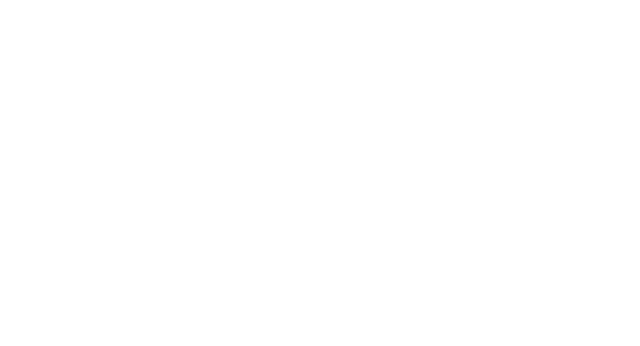
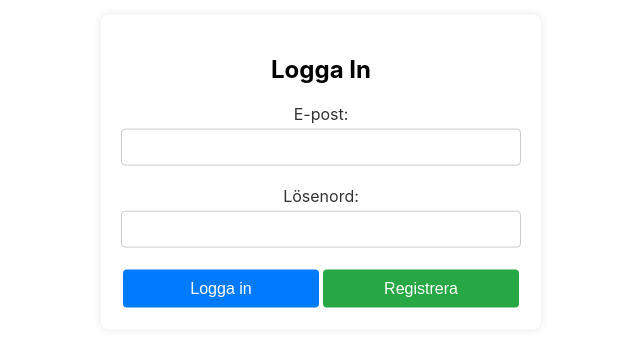
Before and after one commit to d1mazik/FinalSurveyToolProject, a React (Create React App) app in the folder client/: page /login in a window 1280 px wide. Before the commit this address had no page. Shown: the part 228-574 px from the top of the page, without its empty margins (319-959 px from the left). Built offline with nearby package versions, Linux system fonts and the light colour scheme.

Commit message:
skapade inlogg och registrering sida

```diff
--- a/client/package.json
+++ b/client/package.json
@@ -6,6 +6,7 @@
     "@testing-library/jest-dom": "^5.17.0",
     "@testing-library/react": "^13.4.0",
     "@testing-library/user-event": "^13.5.0",
+    "axios": "^1.6.8",
     "react": "^18.3.1",
     "react-dom": "^18.3.1",
     "react-router-dom": "^6.23.0",
--- a/client/src/App.js
+++ b/client/src/App.js
@@ -1,5 +1,6 @@
 import React from 'react';
 import { BrowserRouter as Router, Routes, Route } from 'react-router-dom';
+import LoginScreen from './screens/LoginScreen';
 import MenuScreen from './screens/MenuScreen';
 import AllQuestionsScreen from './screens/AllQuestionsScreen'; // Importera AllQuestionsScreen-komponenten
 
@@ -8,8 +9,9 @@ function App() {
         <Router>
             <div className="App">
                 <Routes>
-                    <Route path="/" element={<MenuScreen />} />
-                    <Route path="/all-questions" element={<AllQuestionsScreen />} /> {/* Använd AllQuestionsScreen-komponenten */}
+                    <Route path="/login" element={<LoginScreen />} />
+                    {/*<Route path="/" element={<MenuScreen />} />*/}
+                    {/*<Route path="/all-questions" element={<AllQuestionsScreen />} /> */}
                 </Routes>
             </div>
         </Router>
--- /dev/null
+++ b/client/src/screens/LoginScreen.js
@@ -0,0 +1,132 @@
+import React, { useState } from 'react';
+import axios from 'axios';
+import '../styles/LoginScreen.css';
+
+function LoginScreen() {
+    const [loginInfo, setLoginInfo] = useState({ username: '', password: '' });
+    const [registerInfo, setRegisterInfo] = useState({ firstName: '', lastName: '', email: '', password: '' });
+    const [showRegister, setShowRegister] = useState(false);
+    const [errorMessage, setErrorMessage] = useState('');
+
+    const handleLogin = async (event) => {
+        event.preventDefault();
+        setErrorMessage('');
+        try {
+            const response = await axios.post('http://localhost:8080/api/auth/authenticate', {
+                email: loginInfo.username,
+                password: loginInfo.password
+            });
+            console.log('Login Success:', response.data);
+        } catch (error) {
+            console.error('Login Error:', error);
+            setErrorMessage('Felaktig e-postadress eller lösenord.');
+        }
+    };
+
+    const handleRegister = async (event) => {
+        event.preventDefault();
+        setErrorMessage('');
+        try {
+            const response = await axios.post('http://localhost:8080/api/auth/register', {
+                firstName: registerInfo.firstName,
+                lastName: registerInfo.lastName,
+                email: registerInfo.email,
+                password: registerInfo.password
+            });
+            console.log('Registration Success:', response.data);
+            // Rensa formuläret eller omdirigera användaren
+        } catch (error) {
+            if (error.response) {
+                // Servern svarade med en statuskod som ligger utanför 2xx-serien
+                console.error('Registration Error:', error.response.data);
+                setErrorMessage(error.response.data.message || 'Registrering misslyckades. Kontrollera uppgifterna och försök igen.');
+            } else {
+                // Något hände i inställningen av förfrågan som utlöste ett fel
+                console.error('Registration Error:', error.message);
+                setErrorMessage('Kan inte nå servern. Kontrollera din nätverksanslutning.');
+            }
+        }
+    };
+
+    const toggleRegister = () => {
+        setShowRegister(!showRegister);
+    };
+
+    return (
+        <div className="login-container">
+            <h2>Logga In</h2>
+            <form onSubmit={handleLogin}>
+                <div className="form-group">
+                    <label>E-post:</label>
+                    <input
+                        type="email"
+                        value={loginInfo.username}
+                        onChange={(e) => setLoginInfo({ ...loginInfo, username: e.target.value })}
+                        required
+                    />
+                </div>
+                <div className="form-group">
+                    <label>Lösenord:</label>
+                    <input
+                        type="password"
+                        value={loginInfo.password}
+                        onChange={(e) => setLoginInfo({ ...loginInfo, password: e.target.value })}
+                        required
+                    />
+                </div>
+                <button type="submit">Logga in</button>
+                <button type="button" onClick={toggleRegister} className="register">Registrera</button>
+            </form>
+            {errorMessage && <div className="error-message">{errorMessage}</div>}
+
+            <div className={`form-section ${showRegister ? 'open' : ''}`}>
+                {showRegister && (
+                    <div>
+                        <h2>Registrera</h2>
+                        <form onSubmit={handleRegister}>
+                            <div className="form-group">
+                                <label>Förnamn:</label>
+                                <input
+                                    type="text"
+                                    value={registerInfo.firstName}
+                                    onChange={(e) => setRegisterInfo({ ...registerInfo, firstName: e.target.value })}
+                                    required
+                                />
+                            </div>
+                            <div className="form-group">
+                                <label>Efternamn:</label>
+                                <input
+                                    type="text"
+                                    value={registerInfo.lastName}
+                                    onChange={(e) => setRegisterInfo({ ...registerInfo, lastName: e.target.value })}
+                                    required
+                                />
+                            </div>
+                            <div className="form-group">
+                                <label>E-post:</label>
+                                <input
+                                    type="email"
+                                    value={registerInfo.email}
+                                    onChange={(e) => setRegisterInfo({ ...registerInfo, email: e.target.value })}
+                                    required
+                                />
+                            </div>
+                            <div className="form-group">
+                                <label>Lösenord:</label>
+                                <input
+                                    type="password"
+                                    value={registerInfo.password}
+                                    onChange={(e) => setRegisterInfo({ ...registerInfo, password: e.target.value })}
+                                    required
+                                />
+                            </div>
+                            <button type="submit">Registrera</button>
+                        </form>
+                    </div>
+                )}
+            </div>
+        </div>
+    );
+}
+
+export default LoginScreen;
--- /dev/null
+++ b/client/src/styles/LoginScreen.css
@@ -0,0 +1,78 @@
+.login-container {
+    width: 100%;
+    max-width: 400px;
+    margin: auto;
+    padding: 20px;
+    box-shadow: 0 0 10px rgba(0, 0, 0, 0.1);
+    position: absolute;
+    top: 50%;
+    left: 50%;
+    transform: translate(-50%, -50%);
+    background: #ffffff;
+    border-radius: 8px;
+    text-align: center;
+}
+
+.form-group {
+    margin-bottom: 20px;
+}
+
+.form-group label {
+    display: block;
+    margin-bottom: 5px;
+    font-size: 16px;
+    color: #333333;
+}
+
+.form-group input {
+    width: 100%;
+    padding: 10px 15px;
+    box-sizing: border-box;
+    border-radius: 4px;
+    border: 1px solid #ccc;
+    transition: border-color 0.3s;
+}
+
+.form-group input:focus {
+    border-color: #007BFF;
+    outline: none;
+}
+
+button {
+    width: calc(50% - 4px);
+    padding: 10px 0;
+    margin: 2px;
+    background-color: #007BFF;
+    color: white;
+    border: none;
+    border-radius: 4px;
+    cursor: pointer;
+    transition: background-color 0.3s;
+    font-size: 16px;
+}
+
+button:hover {
+    background-color: #0056b3;
+}
+
+button.register {
+    background-color: #28a745;
+}
+
+button.register:hover {
+    background-color: #196321;
+}
+
+.form-section {
+    display: none;
+    margin-top: 20px;
+}
+
+.form-section.open {
+    display: block;
+}
+
+.error-message {
+    color: #ff0000; /* Röd färg för felmeddelanden */
+    margin: 10px 0;
+}
```
Also changed, not shown: 1 other file (tests, documents, lock files or other folders).
